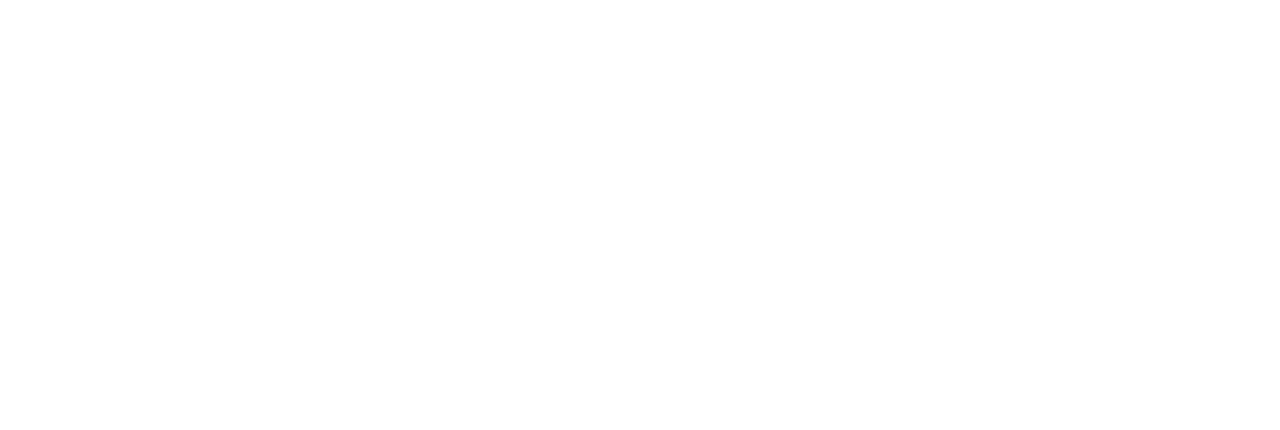
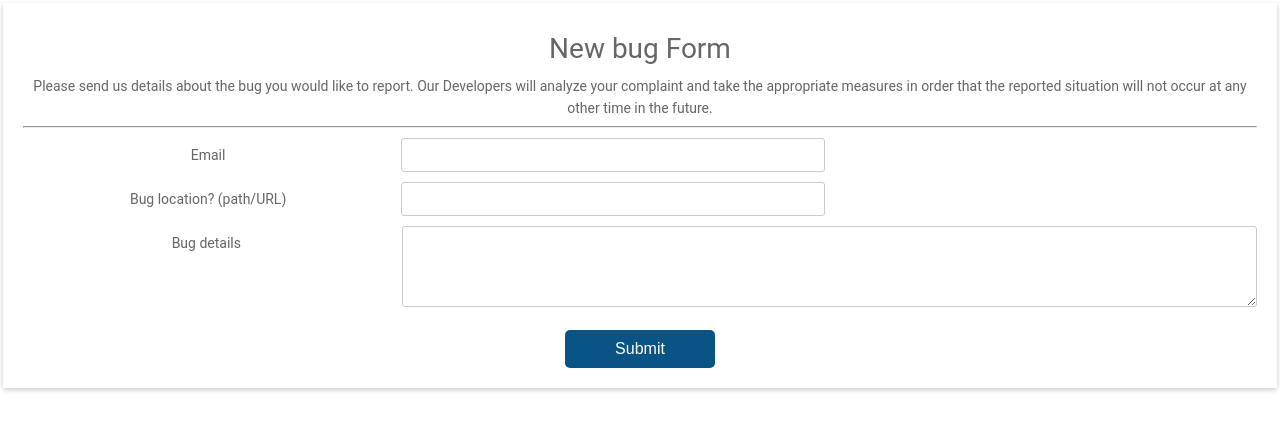
Before and after one commit to Jexxer/Project-3, a React (Create React App) app in the folder frontend-react/: page /tickets/new in a window 1280 px wide. Shown: the top 430 px of the page. Built offline with nearby package versions, Linux system fonts and the light colour scheme.

Commit message:
initial new bug page

```diff
--- /dev/null
+++ b/frontend-react/src/ components/newTicketPage.jsx
@@ -0,0 +1,49 @@
+import React from "react";
+import "../css/newTicketPage.css";
+
+function newTicketPage(props) {
+
+    function handleChange(){
+        // do something for each change to a field. (update variables?)
+    }
+
+    function handleSubmit(){
+        // do something with input in datafields
+    }
+
+  return (
+    <div class="testbox">
+      <form action="/">
+        <h1>New bug Form</h1>
+        <p>
+          Please send us details about the bug you would like to report. Our
+          Developers will analyze your complaint and take the appropriate
+          measures in order that the reported situation will not occur at any
+          other time in the future.
+        </p>
+        <hr />
+        <div class="item">
+          <p>Email</p>
+          <input type="text" name="name" />
+        </div>
+        <div class="item location">
+          <p>Bug location? (path/URL)</p>
+          <input type="text" name="name" />
+        </div>
+        <div class="item complaint-details">
+          <p>Bug details</p>
+          <div class="complaint-details-item">
+            <textarea rows="5"></textarea>
+          </div>
+        </div>
+        <div class="btn-block">
+          <button type="submit" href="/">
+            Submit
+          </button>
+        </div>
+      </form>
+    </div>
+  );
+}
+
+export default newTicketPage;
--- a/frontend-react/src/App.js
+++ b/frontend-react/src/App.js
@@ -6,7 +6,7 @@
 
 import { Route , Link , Redirect} from "react-router-dom";
 import Dashboard from './ components/Dashboard';
-
+import newTicketPage from './ components/newTicketPage'; // delete
 
 function App() {
   return (
@@ -17,9 +17,9 @@
           component = {Landing}
       />
 
-
-
-
+      <Route exact path = '/tickets/new'
+          component = {newTicketPage}
+      />
       <Route exact path = '/dashboard'
           component = {Dashboard}
       />
--- /dev/null
+++ b/frontend-react/src/css/newTicketPage.css
@@ -0,0 +1,152 @@
+html, body {
+    min-height: 100%;
+    }
+    body, div, form, input, select, p {
+    padding: 0;
+    margin: 0;
+    outline: none;
+    font-family: Roboto, Arial, sans-serif;
+    font-size: 14px;
+    color: #666;
+    line-height: 22px;
+    }
+    h1 {
+    margin: 15px 0;
+    font-weight: 400;
+    }
+    h4 {
+    margin-bottom: 4px;
+    }
+    .testbox {
+    display: flex;
+    justify-content: center;
+    align-items: center;
+    height: inherit;
+    padding: 3px;
+    }
+    form {
+    width: 100%;
+    padding: 20px;
+    background: #fff;
+    box-shadow: 0 2px 5px #ccc;
+    }
+    input, select, textarea {
+    width: 100%;
+    margin-bottom: 10px;
+    border: 1px solid #ccc;
+    border-radius: 3px;
+    }
+    input {
+    width: calc(100% - 10px);
+    padding: 5px;
+    }
+    input:hover, textarea:hover, select:hover {
+    outline: none;
+    border: 1px solid #095484;
+    }
+    select {
+    padding: 7px 0;
+    background: transparent;
+    }
+    textarea {
+    margin-bottom: 3px;
+    }
+    .item {
+    position: relative;
+    display: flex;
+    flex-direction: column;
+    margin: 10px 0;
+    }
+    input[type="date"]::-webkit-inner-spin-button {
+    display: none;
+    }
+    .item i, input[type="date"]::-webkit-calendar-picker-indicator {
+    position: absolute;
+    font-size: 20px;
+    color: #a9a9a9;
+    }
+    .item i {
+    left: 94%;
+    top: 30px;
+   z-index: 1;
+    }
+    [type="date"]::-webkit-calendar-picker-indicator {
+    left: 93%;
+    z-index: 2;
+    opacity: 0;
+    cursor: pointer;
+    }
+    .street, .desired-outcome-item, .complaint-details-item {
+    display: flex;
+    flex-wrap: wrap;
+    }
+    .street input {
+    margin-bottom: 10px;
+    }
+    small {
+    display: block;
+    line-height: 16px;
+    opacity: 0.7;
+    }
+    .btn-block {
+    margin-top: 20px;
+    text-align: center;
+    }
+    button {
+    width: 150px;
+    padding: 10px;
+    border: none;
+    -webkit-border-radius: 5px;
+    -moz-border-radius: 5px;
+    border-radius: 5px;
+    background-color: #095484;
+    font-size: 16px;
+    color: #fff;
+    cursor: pointer;
+    }
+    button:hover {
+    background-color: #0666a3;
+    }
+    @media (min-width: 568px) {
+    input {
+    width: calc(35% - 20px);
+    margin: 0 0 0 8px;
+    }
+    select {
+    width: calc(50% - 8px);
+    margin: 0 0 10px 8px;
+    }
+    .item {
+    flex-direction: row;
+    align-items: center;
+    }
+    .item p {
+    width: 30%;
+    }
+    .item i {
+    left: 61%;
+    top: 25%;
+    }
+    [type="date"]::-webkit-calendar-picker-indicator {
+    left: 60%;
+    }
+    .street, .desired-outcome-item, .complaint-details-item {
+    width: 70%;
+    }
+    .street input {
+    width: calc(50% - 20px);
+    }
+    .street .street-item {
+    width: 100%;
+    }
+    .address p, .desired-outcome p, .complaint-details p {
+    align-self: flex-start;
+    margin-top: 6px;
+    }
+    .desired-outcome-item, .complaint-details-item {
+    margin-left: 12px;
+    }
+    textarea {
+    width: calc(100% - 6px);
+    }
+    }
```
